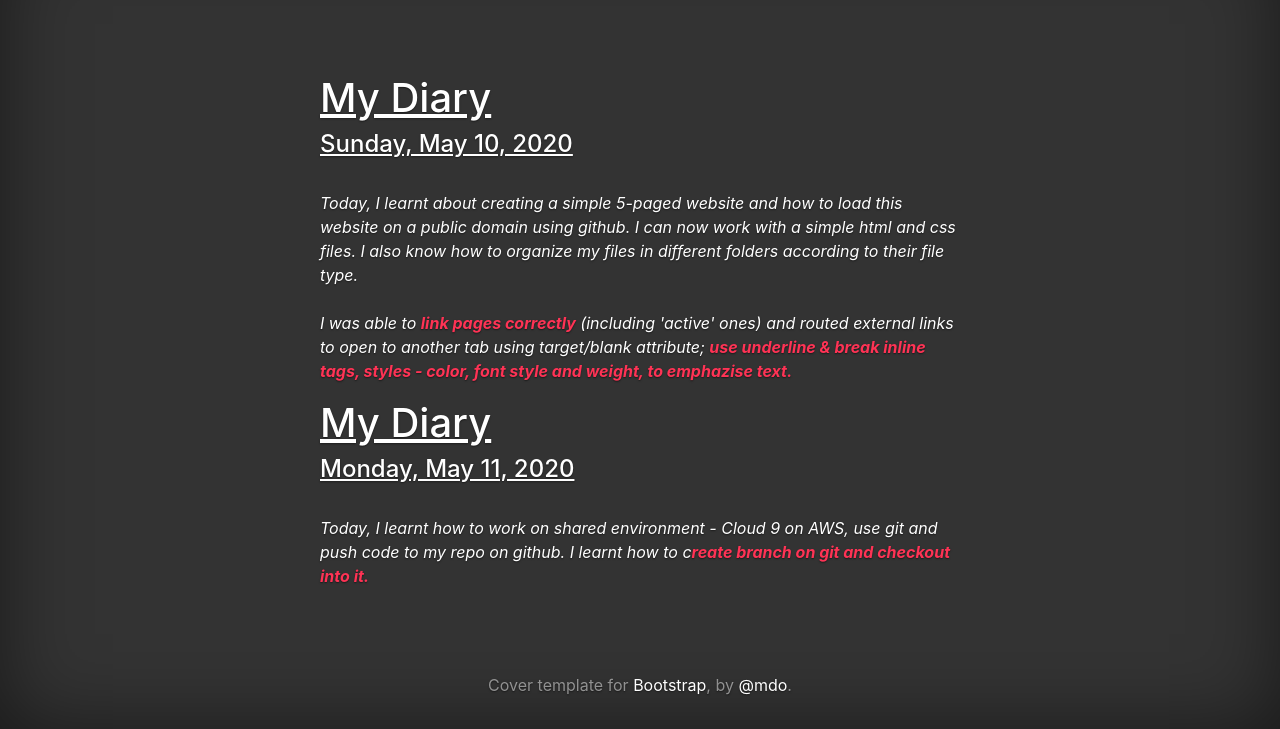
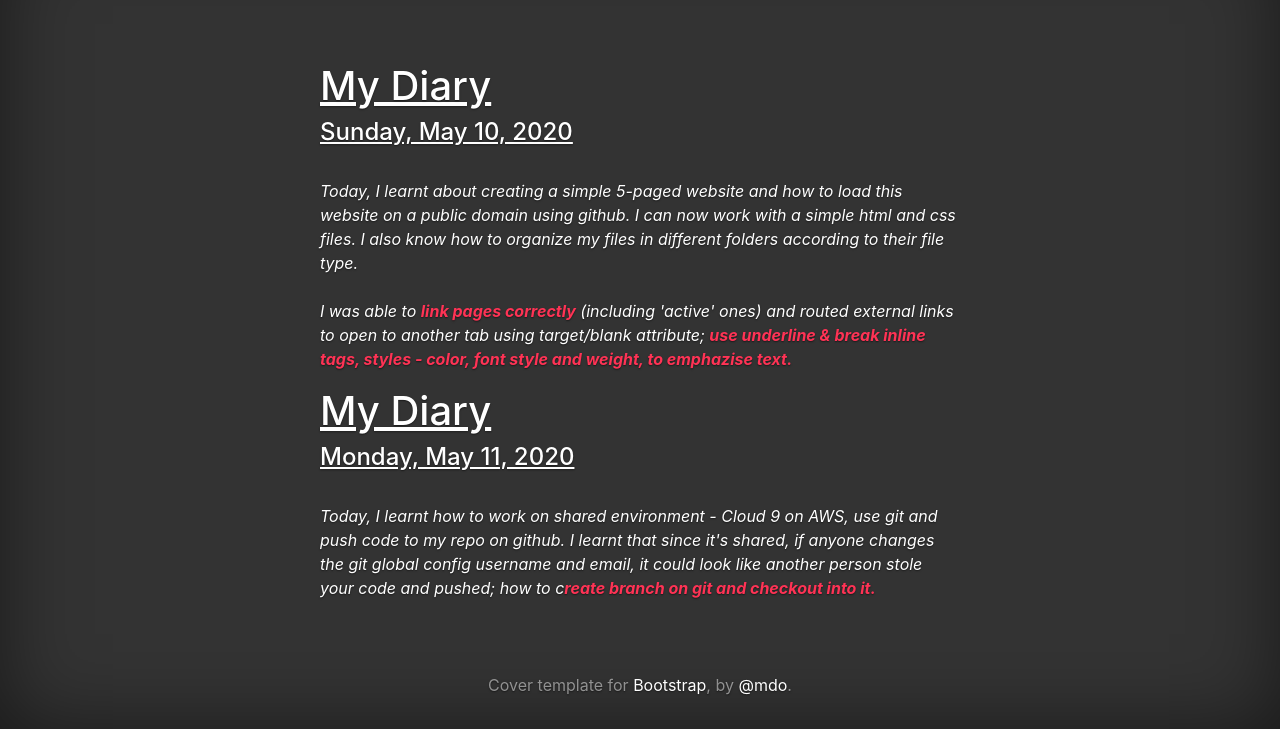
Before and after one commit to rejreign/MyProfile, a plain HTML site: page pages/diary.html in a window 1280 px wide. Shown: the part 71-800 px from the top of the page. Drawn offline with nearby package versions, Linux system fonts and the light colour scheme.

Commit message:
I updated this code myself and not ubong, as it previously seemed. He must have changed the git global config username and password after i did. Thanks

```diff
--- a/pages/diary.html
+++ b/pages/diary.html
@@ -55,7 +55,7 @@
 	            <h1 style="text-align:left;"><u>My Diary</u></h1>
             <h4 style="text-align:left;"><u>Monday, May 11, 2020</u></h4>
 
-            <p style="text-align:left;font-style:italic;"><br>Today, I learnt how to work on shared environment - Cloud 9 on AWS, use git and push code to my repo on github. I learnt how to c<span style="font-weight: bold;color:#ff3355;">reate branch on git and checkout into it.</span>
+            <p style="text-align:left;font-style:italic;"><br>Today, I learnt how to work on shared environment - Cloud 9 on AWS, use git and push code to my repo on github. I learnt that since it's shared, if anyone changes the git global config username and email, it could look like another person stole your code and pushed; how to c<span style="font-weight: bold;color:#ff3355;">reate branch on git and checkout into it.</span>
             </p>
         </div>
 
```
